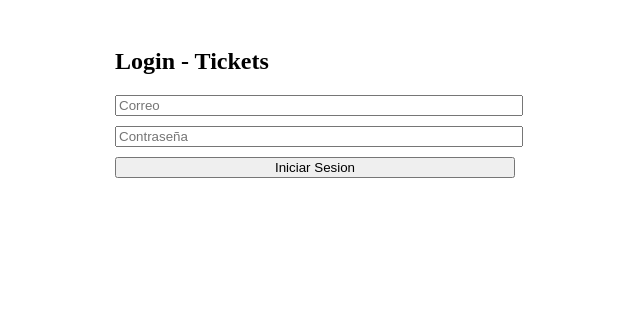
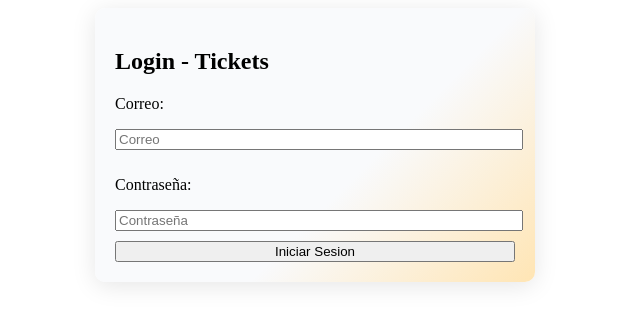
Before and after one commit to ArielSanchez12/caso_cmedicas, a React (Create React App) app in the folder frontend/: page / in a window 1280 px wide. Shown: the top 324 px of the page, without its empty margins (325-965 px from the left). Built offline with nearby package versions, Linux system fonts and the light colour scheme.

Commit message:
cambie login

```diff
--- a/frontend/src/pages/LoginPage.js
+++ b/frontend/src/pages/LoginPage.js
@@ -35,10 +35,12 @@ function LoginPage() {
   };
 
   return (
-    <div style={{ maxWidth: 400, margin: 'auto', padding: 20 }}>
+    <div style={{ maxWidth: 400, margin: 'auto', padding: 20, borderRadius: 10, background: 'linear-gradient(135deg, #f9fafc 60%, #ffe5b4 100%)', boxShadow: '0 4px 24px rgba(0,0,0,0.10)', position: 'relative' }}>
       <h2>Login - Tickets</h2>
       <form onSubmit={handleSubmit}>
+        <p>Correo:</p>
         <input type="email" placeholder="Correo" value={email} onChange={e => setEmail(e.target.value)} required style={{ width: '100%', marginBottom: 10 }} />
+        <p>Contraseña:</p>
         <input type="password" placeholder="Contraseña" value={password} onChange={e => setPassword(e.target.value)} required style={{ width: '100%', marginBottom: 10 }} />
         <button type="submit" style={{ width: '100%' }}>Iniciar Sesion</button>
       </form>
```
